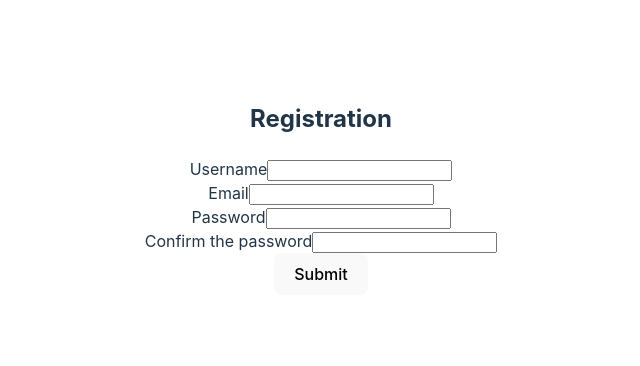
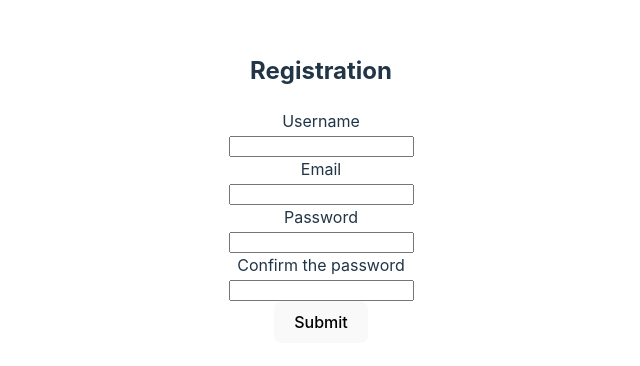
Before and after one commit to Kryqq/auth, a React (Vite) app: page / in a window 1280 px wide. Shown: the part 212-578 px from the top of the page, without its empty margins (319-959 px from the left). Built offline with nearby package versions, Linux system fonts and the light colour scheme.

Commit message:
...kruto

```diff
--- a/src/components/universalForm/UniversalForm.tsx
+++ b/src/components/universalForm/UniversalForm.tsx
@@ -15,14 +15,16 @@ export const UniversalForm = <T extends FieldValues>({ fields, onSubmit }: Unive
       <form onSubmit={handleSubmit(onSubmit)}>
          {fields.map((field) => (
             <div key={String(field.name)}>
-               <label htmlFor={field.name}>{field.label}</label>
+               <div>
+                  <label htmlFor={field.name}>{field.label}</label>
+               </div>
                <Controller
                   name={field.name}
                   control={control}
                   rules={field.rules || {}}
                   render={({ field }) => <input {...field} />}
                />
-               {errors[field.name] && <span>{(errors[field.name]?.message as string) || ''}</span>}
+               {errors[field.name] && <div className='errorMessage'>{(errors[field.name]?.message as string) || ''}</div>}
             </div>
          ))}
          <button type="submit">Submit</button>
```
